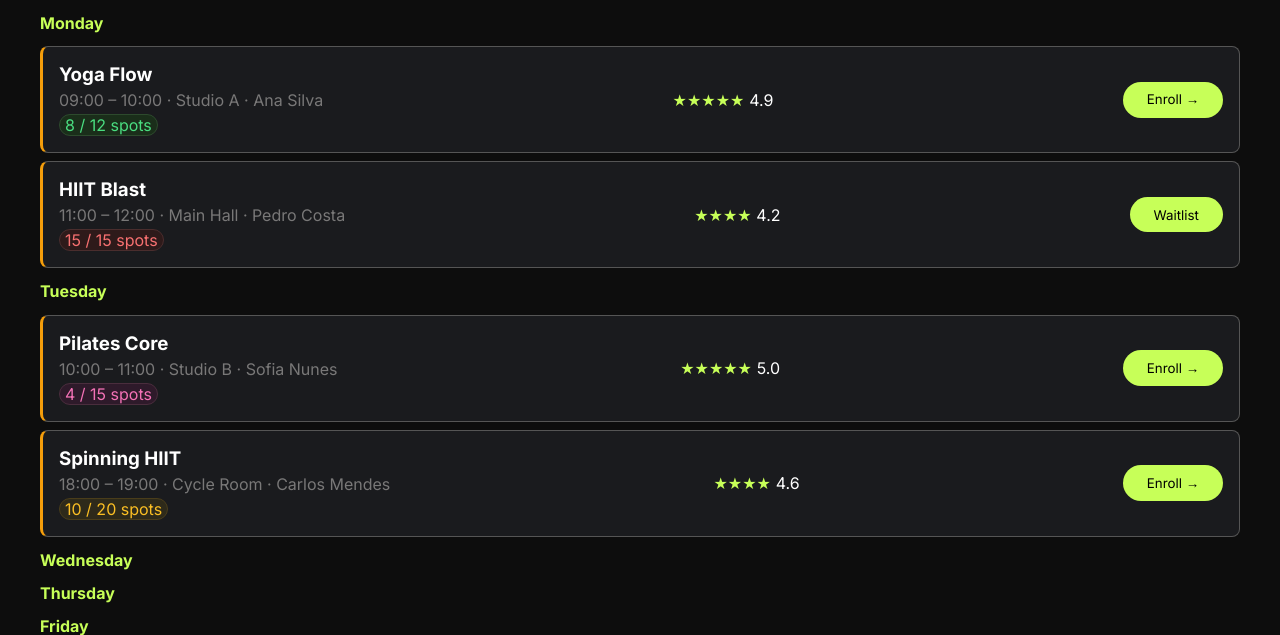
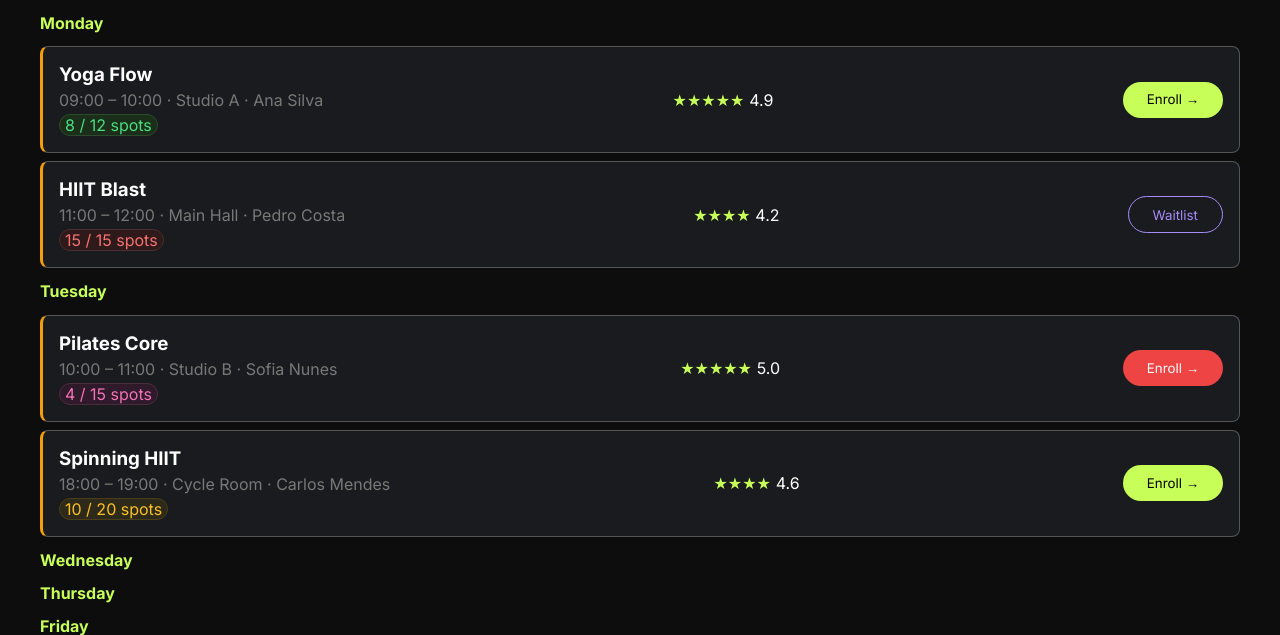
Before and after one commit to FEUP-LTW-2026/ltw-project-ltw16g07, a PHP site: page /classes.html in a window 1280 px wide. Shown: the part 234-869 px from the top of the page. Run offline with PHP 8.4, Linux system fonts and the light colour scheme.

Commit message:
melhorias

```diff
--- a/classes.css
+++ b/classes.css
@@ -89,6 +89,19 @@ body {
   padding: 0.6rem 1.5rem;
 }
 
+.action-btn.waitlist {
+  background: transparent;
+  color: #a78bfa;
+  border: 1.5px solid #a78bfa;
+}
+
+
+[data-type="pilates"] .action-btn.enroll {
+  background: #ef4444;
+  color: #fff;
+}
+
+
 .class-actions{
     background: #1a1b1e;
 }
@@ -110,6 +123,7 @@ body {
     display: flex;
     align-items: center;
     gap: 0.3rem;
+
 
 }
 
@@ -147,7 +161,7 @@ body {
 
 [data-type="hiit"] .spots {
   background: #2e1a1a;
-  border: 1px solid #4a2d2d;
+   border: 1px solid #4a2d2d;
   color: #f87171;
 }
 
```
